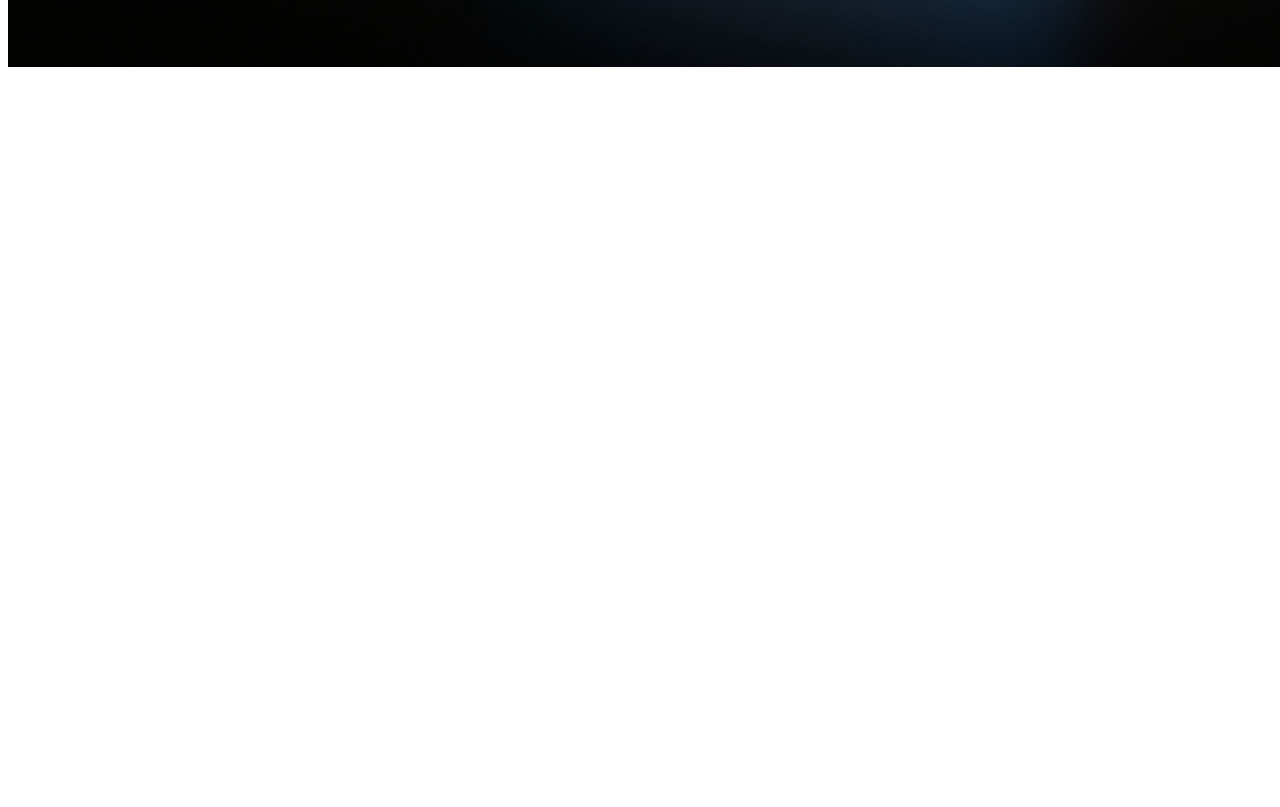
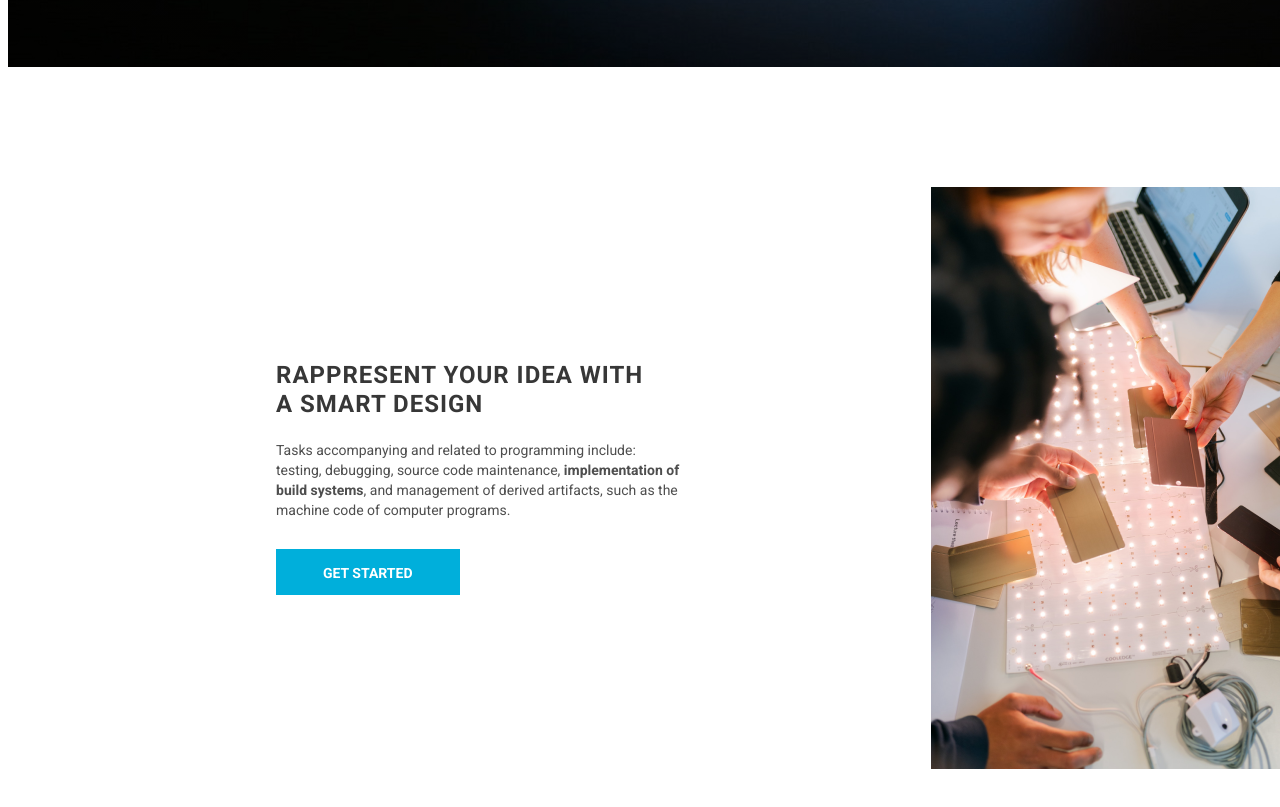
Before and after one commit to KoliverdovLS/webdev, a plain HTML site: page index.html in a window 1280 px wide. Shown: the part 677-1484 px from the top of the page. Before the commit the page ends 800 px from the top, so only its background shows below. Drawn offline with Linux system fonts and the light colour scheme.

Commit message:
feat: add screeen 2 (part 2)

```diff
--- a/index.html
+++ b/index.html
@@ -12,12 +12,22 @@
         <article class="scr1">
             <div class="textscr1"><nobr>Your life is webdev</nobr></div>
             <div class="textscr1_little">Whatever the approach to development may be, the final program must satisfy some fundamental properties</div>
-            <div class="btn-main"><div class="text-btn-main">GET STARTED</div> </div>
+            <div class="btn-main">
+                <div class="text-btn-main">GET STARTED</div>
+            </div>
             <div class="social">
-                <div class="mail"><img src="assets/mail_fff.svg"> </div>
-                <div class="facebook"><img src="assets/facebook_fff.svg"> </div>
-                <div class="insta"><img src="assets/insta_fff.svg"> </div>
-                <div class="telega"><img src="assets/telegram_fff.svg"> </div>
+                <div class="mail">
+                    <img src="assets/mail_fff.svg">
+                </div>
+                <div class="facebook">
+                    <img src="assets/facebook_fff.svg">
+                </div>
+                <div class="insta">
+                    <img src="assets/insta_fff.svg">
+                </div>
+                <div class="telega">
+                    <img src="assets/telegram_fff.svg">
+                </div>
             </div>
         </article>
         <header>
@@ -30,6 +40,22 @@
             <div class="faq">FAQ</div>
 
         </header>
+        <article class="scr2">
+            <div class="src2-img">
+                <img src="assets/SCR2-IMAGE.png">
+            </div>
+            <div class="text-block-scr2">
+                <div class="text-h-scr2">
+                    RAPPRESENT YOUR IDEA WITH A SMART DESIGN
+                </div>
+                <div class="text-scr2">
+                    Tasks accompanying and related to programming include: testing, debugging, source code maintenance, <strong>implementation of build systems</strong>, and management of derived artifacts, such as the machine code of computer programs.
+                </div>
+                <div class="btn-main-scr2">
+                    <div class="text-btn-main">GET STARTED</div>
+                </div>
+            </div>
+        </article>
     </div>
 </body>
 </html>
--- a/style.css
+++ b/style.css
@@ -1,5 +1,103 @@
+.btn-main-scr2 {
+    position: absolute;
+    width: 184px;
+    height: 46px;
+    left: 0px;
+    top: 187px;
+
+    background: #00AFDB;
+}
+
+.btn-main-scr2:hover {
+    cursor: pointer;
+    background: #009CC2;
+}
+
+.text-scr2 {
+    display: block;
+    position: absolute;
+    width: 407px;
+    height: 80px;
+    left: 0px;
+    bottom: 75px;
+
+    /* body-14-reg */
+
+    font-family: Roboto;
+    font-style: normal;
+    font-weight: normal;
+    font-size: 14px;
+    line-height: 20px;
+    text-align: left;
+    /* or 20px */
+
+
+    color: #4E4E4E;
+}
+
+.text-h-scr2 {
+    position: absolute;
+    width: 368px;
+    height: 57px;
+    top: 0px;
+
+    /* h2-24-bold */
+
+    font-family: Roboto;
+    font-style: normal;
+    font-weight: bold;
+    font-size: 24px;
+    line-height: 29px;
+    display: flex;
+    align-items: flex-end;
+    letter-spacing: 1px;
+    text-transform: uppercase;
+    text-align: left;
+
+    color: #373737;
+}
+
+.text-block-scr2 {
+    position: absolute;
+    width: 407px;
+    height: 233px;
+    left: 268px;
+    top: 295px;
+}
+
+.src2-img {
+    position: absolute;
+    width: 407px;
+    height: 582px;
+    left: 923px;
+    top: 120px;
+}
+
+.scr2 {
+    position: absolute;
+    width: 1600px;
+    height: 842px;
+    top: 744px;
+}
+
+.telega:hover {
+    transform: scale(1.2);
+}
+
+.insta:hover {
+    transform: scale(1.2);
+}
+
+.facebook:hover {
+    transform: scale(1.2);
+}
+
+.mail:hover {
+    transform: scale(1.2);
+}
 
 .telega {
+    cursor: pointer;
     position: absolute;
     width: 20px;
     height: 20px;
@@ -8,6 +106,7 @@
 }
 
 .insta {
+    cursor: pointer;
     position: absolute;
     left: 58.82%;
     right: 29.41%;
@@ -17,6 +116,7 @@
 }
 
 .facebook {
+    cursor: pointer;
     position: absolute;
     width: 20px;
     height: 20px;
@@ -25,6 +125,7 @@
 }
 
 .mail {
+    cursor: pointer;
     position: absolute;
     width: 20px;
     height: 20px;
@@ -41,11 +142,12 @@
 }
 
 .text-btn-main {
+    cursor: pointer;
     position: absolute;
     width: 90px;
     height: 16px;
     left: 47px;
-    top: 15px;
+    top: 16px;
 
     font-family: Roboto;
     font-style: normal;
@@ -77,6 +179,31 @@
     top: 406px;
 
     background: #00AFDB;
+}
+
+.btn-main:hover {
+    cursor: pointer;
+    background: #009CC2;
+}
+
+.faq:hover {
+    cursor: pointer;
+    text-decoration: underline;
+}
+
+.projects:hover {
+    text-decoration: underline;
+    cursor: pointer;
+}
+
+.syllabus:hover {
+    text-decoration: underline;
+    cursor: pointer;
+}
+
+.about:hover {
+    text-decoration: underline;
+    cursor: pointer;
 }
 
 .faq {
@@ -112,6 +239,7 @@
 }
 
 .about {
+    text-decoration: underline;
     position:absolute;
     left: 502px;
     top: 31px;
@@ -159,7 +287,7 @@ h2 {
       width: 504px;
       height: 50px;
       left: 548px;
-      top: 326px;
+      top: 327px;
 
       font-family: Roboto;
       font-style: normal;
```
